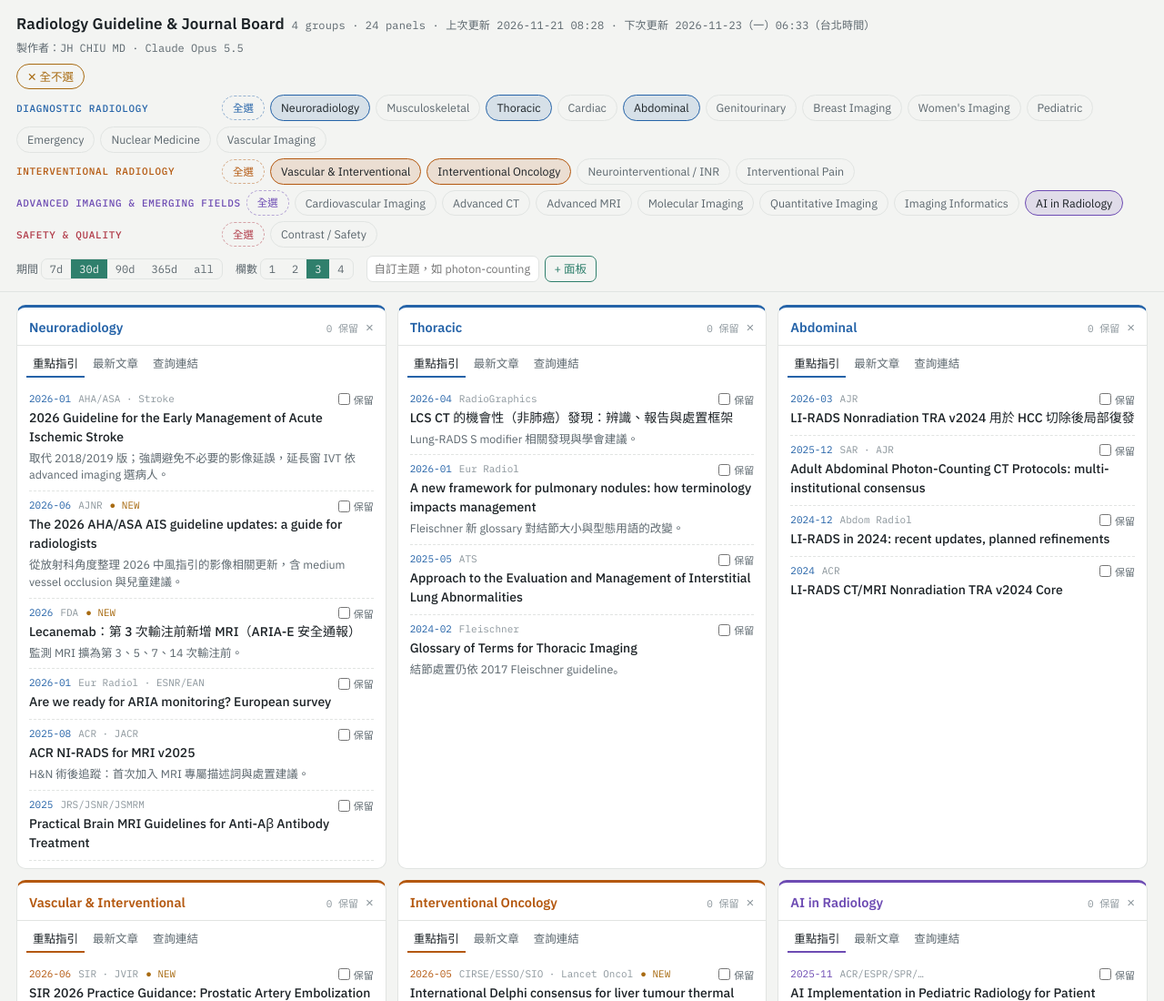
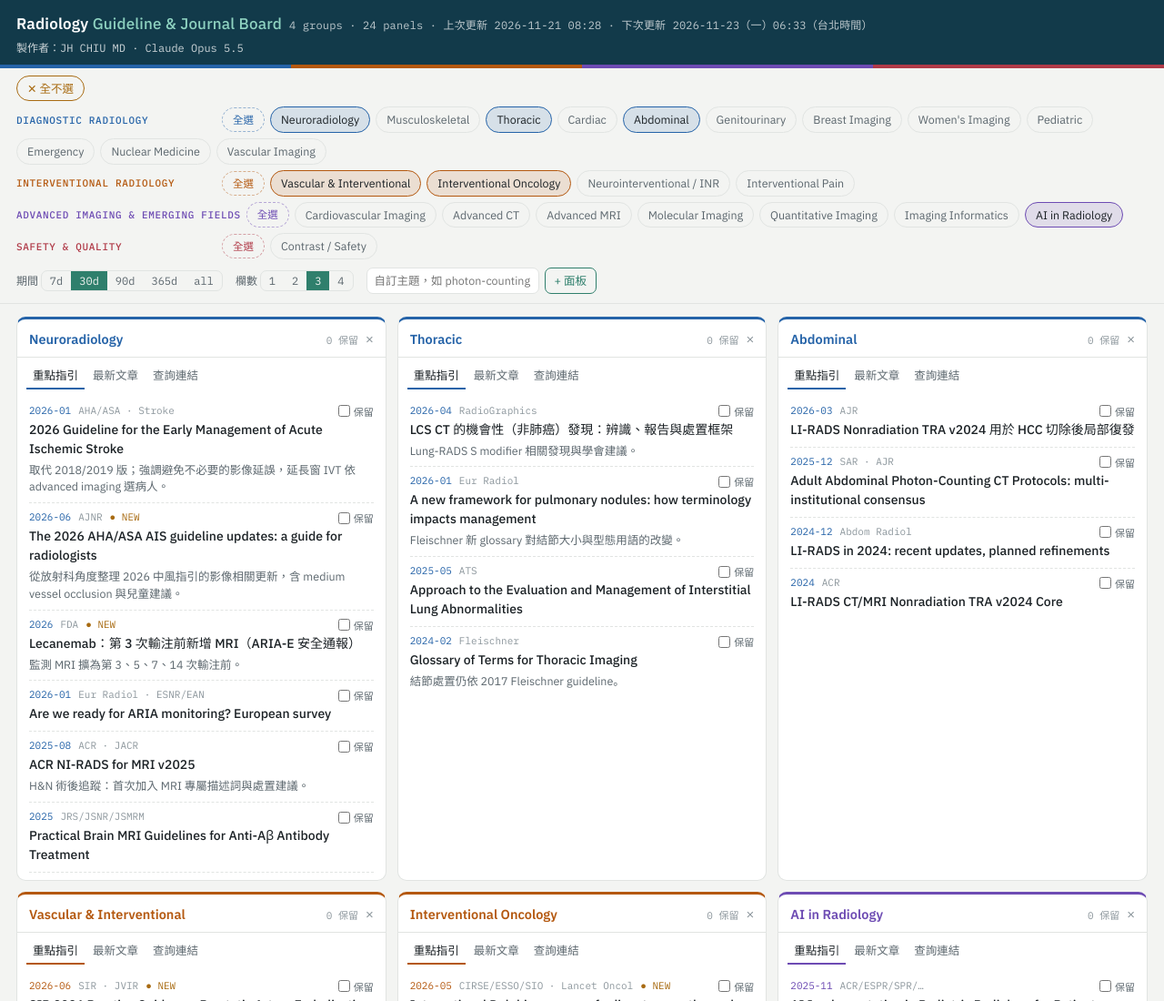
Before and after one commit to cxrfile39-cell/radiology-board, a plain HTML site: page index.html in a window 1280 px wide. Shown: the top 1100 px of the page at 91% size. Drawn offline with Linux system fonts and the light colour scheme.

Commit message:
Update index.html

```diff
--- a/index.html
+++ b/index.html
@@ -101,12 +101,21 @@ footer{color:var(--dim);font-size:11.5px;padding:0 18px 30px;max-width:900px}
 .panel[class*="g-"] .ph h2{color:var(--gc)}
 .panel[class*="g-"] .tabs button.on{border-color:var(--gc)}
 .panel[class*="g-"] .meta .d{color:var(--gc)}
+
+.topband{margin:-14px -18px 12px;padding:14px 18px 11px;background:#123a4a;position:relative}
+@media (prefers-color-scheme: dark){.topband{background:#0c2a35}}
+.topband::after{content:"";position:absolute;left:0;right:0;bottom:-4px;height:4px;background:linear-gradient(90deg,var(--c-dx) 0 25%,var(--c-ir) 25% 50%,var(--c-adv) 50% 75%,var(--c-safe) 75% 100%)}
+.topband h1{color:#fff}
+.topband h1 .t2{color:#8fd3c1;font-weight:500}
+.topband h1 small{color:rgba(255,255,255,.72)}
+.topband .credit{color:rgba(255,255,255,.78)}
+@media (max-width:700px){.topband{margin:-12px -12px 12px;padding:12px 12px 10px}}
 </style>
 </head>
 <body>
 <header>
-  <h1>Radiology Guideline & Journal Board<small id="sub">loading…</small></h1>
-  <div class="credit">製作者：JH CHIU MD · Claude Opus 5.5</div>
+  <div class="topband"><h1><span class="t1">Radiology</span> <span class="t2">Guideline & Journal Board</span><small id="sub">loading…</small></h1>
+  <div class="credit">製作者：JH CHIU MD · Claude Opus 5.5</div></div>
   <button id="chipToggle" type="button"></button>
   <div class="bar" id="chips"></div>
   <div class="ctrl">
```
